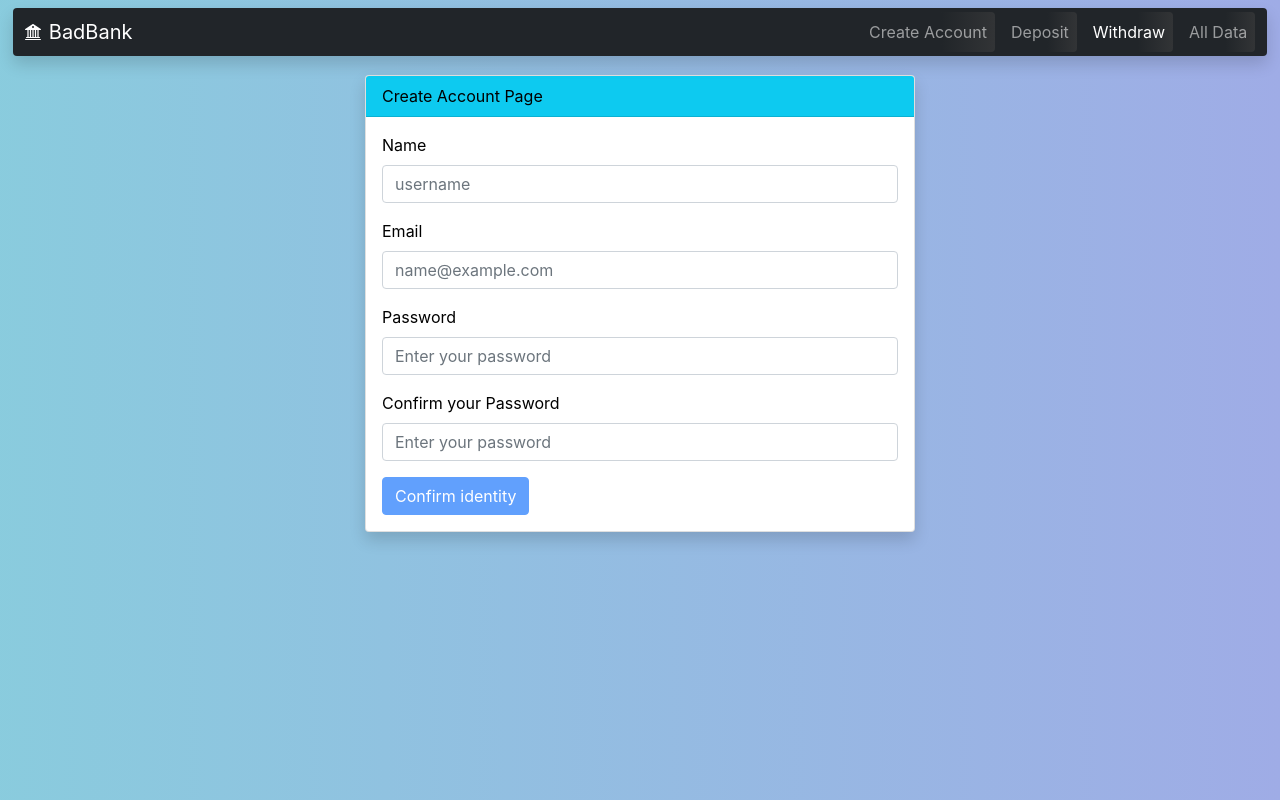
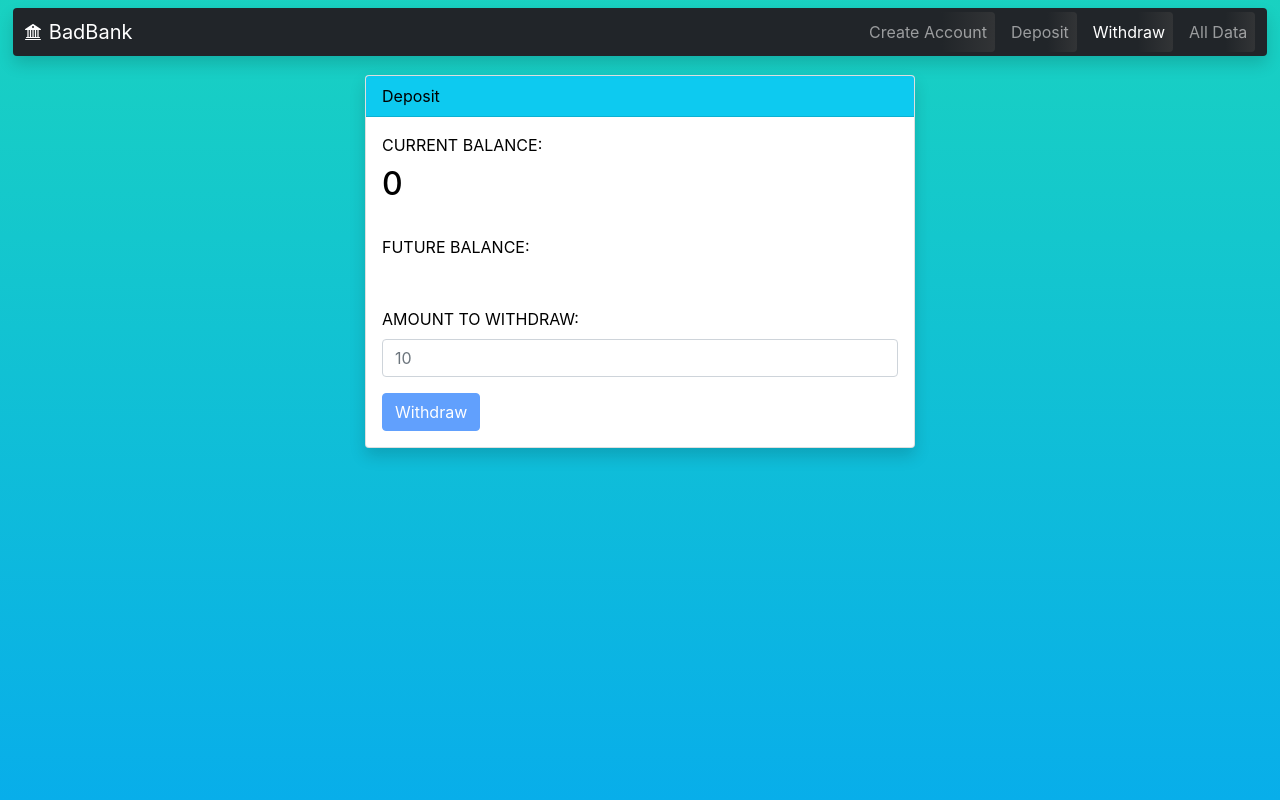
Before and after one commit to jinyo24/banking-app, a React (Create React App) app: page /withdraw in a window 1280 px wide. Built offline with nearby package versions, Linux system fonts and the light colour scheme.

Commit message:
withdraw funtionality implemented

```diff
--- a/src/App.js
+++ b/src/App.js
@@ -2,7 +2,7 @@ import './App.css';
 import { useState } from 'react';
 
 //Routing & Context
-import {BrowserRouter, HashRouter, Route, NavLink, Switch, UserContext} from './context.js';
+import {BrowserRouter, Route, UserContext} from './context.js';
 
 //Components
 import NavBar from './components/navbar.js';
@@ -10,38 +10,27 @@ import Home from './home';
 import CreateAccount from './createaccount.js';
 import Deposit from './deposit.js';
 import AllData from './alldata';
+import Withdraw from './withdraw';
 
 function App() {
 
   const [users, setUsers] = useState({users:[{name:"", email:"", password: "", balance: ""}]});
 
-
-/*   var tooltipTriggerList = document.querySelectorAll('[data-bs-toggle="tooltip"]');
-console.log(tooltipTriggerList) */
-
   return (
+  <UserContext.Provider value={{users, setUsers}}>
     <div className="App">
       <BrowserRouter>
-        <UserContext.Provider value={{users, setUsers}}>
           <NavBar/>
           <Route path="/" exact component={Home}/>
           <Route path="/createaccount" component={CreateAccount}/>
           {/* <Route path="/login" component={Login}/> */}
           <Route path="/deposit" component={Deposit}/>
-          <Route path="/withdraw" component={CreateAccount}/>
+          <Route path="/withdraw" component={Withdraw}/>
           <Route path="/alldata" component={AllData}/>
-        </UserContext.Provider>
       </BrowserRouter>
     </div>
+    </UserContext.Provider>
   );
 }
 
-
-// tooltipTriggerList.Tooltip();
-
-/* var tooltipList = tooltipTriggerList.map(function (tooltipTriggerEl) {
-  return new bootstrap.Tooltip(tooltipTriggerEl)
-}) */
-
-
 export default App;
--- a/src/components/navbar.js
+++ b/src/components/navbar.js
@@ -1,11 +1,10 @@
 import { NavLink } from "react-router-dom";
+import React from "react";
+import { useContext, useState } from "react";
 import { UserContext } from "../context";
-import React from "react";
-import { useEffect, useState } from 'react';
 
 
 function NavBar (){
-    const {users} = React.useContext(UserContext);
 
 
 
@@ -24,15 +23,22 @@ function NavBar (){
                     <div className="navbar-nav ms-auto pt-1 pb-1">
                         <NavLink className="navCreatAccount nav-link ms-2 ps-2 rounded" to="/createaccount" aria-current="page" data-bs-toggle="tooltip" data-bs-placement="buttom" title="Enter your user data to create your profile">Create Account</NavLink>
                         {/* <NavLink className="nav-link" to="/login">Login</NavLink> */}
+
                         <NavLink className="navDeposit nav-link ms-2 ps-2 rounded" to="/deposit" data-bs-toggle="tooltip" data-bs-placement="buttom" title="Add a desire amount to your balance">Deposit</NavLink>
                         <NavLink className="navWithdraw nav-link ms-2 ps-2 rounded" to="/withdraw" data-bs-placement="buttom" title="Retire a desire amount to your balance">Withdraw</NavLink>
+
+                        {/* { ctx.users.users.length > 1 ?
+                            (<><NavLink className="navDeposit nav-link ms-2 ps-2 rounded" to="/deposit" data-bs-toggle="tooltip" data-bs-placement="buttom" title="Add a desire amount to your balance">Deposit</NavLink>
+                             <NavLink className="navWithdraw nav-link ms-2 ps-2 rounded" to="/withdraw" data-bs-placement="buttom" title="Retire a desire amount to your balance">Withdraw</NavLink>
+                            </>)
+                            : (<></>)
+                        } */}
+
                         {/* <NavLink className="nav-link ms-2" to="/balance">Balance</NavLink> */}
                         <NavLink className="navAllData nav-link ms-2 ps-2 rounded" to="/alldata" data-bs-placement="buttom" title="This is a record of all registered user">All Data</NavLink>
                     </div>
                 </div>
-                {/* <p className="text-light">{ctx.users[ctx.users.length-1].name}</p> */}
             </div>
-                {/* users.users[users.users.length-1].name */}
         </nav>
 
         </>);
--- a/src/createaccount.js
+++ b/src/createaccount.js
@@ -1,6 +1,6 @@
 import React from 'react';
 import { UserContext } from "./context";
-import { useEffect, useState } from 'react';
+import { useEffect } from 'react';
 import Card from './components/card.js'
 
 function CreateAccount() {
--- a/src/deposit.js
+++ b/src/deposit.js
@@ -59,7 +59,7 @@ function Deposit() {
                             <div className="mb-3">
                                 <label className="form-label">CURRENT BALANCE:</label>
                                 <br/>
-                                <strong><h2 className="ms-auto">{balance}</h2></strong>
+                                <strong><h2 className="ms-auto">{ isNaN(balance) ? 0 : balance }</h2></strong>
                                 <br/>
                                 <label className="form-label">FUTURE BALANCE:</label>
                                 <br/>
@@ -67,7 +67,7 @@ function Deposit() {
                             </div>
                             <br/>
                             <div className="mb-3">
-                                <label className="form-label">DEPOSIT AMOUNT:</label>
+                                <label className="form-label">AMOUNT TO DEPOSIT:</label>
                                 <input type="number" required min="0" className="form-control" id="depositAmount" placeholder="10" value={deposit} onChange={(e)=>setDeposit(e.currentTarget.value)}/>
 
                             </div>
--- a/src/home.js
+++ b/src/home.js
@@ -1,10 +1,9 @@
 import React from 'react';
 import Card from './components/card';
-import { UserContext } from "./context";
 import imgHome from './images/imgHome.svg';
 
 function Home() {
-    // const ctx = React.useContext(UserContext);
+
     return (
         <>
             <div className="bgPage bgHome">
--- a/src/withdraw.js
+++ b/src/withdraw.js
@@ -1,21 +1,89 @@
 import React from 'react';
-import Card from './components/card';
 import { UserContext } from "./context";
-import imgHome from './images/imgHome.jpg';
+import Card from './components/card.js'
+import { useState, useEffect } from 'react';
+import { Modal } from './components/modal';
 
-function Home() {
-    const ctx = React.useContext(UserContext);
+function Withdraw() {
+
+    const {users} = React.useContext(UserContext);
+    const [balance, setBalance] = useState(parseFloat(users.users[users.users.length-1].balance))
+    const [tempBalance, setTempBalance] = useState(users.users[users.users.length-1].balance);
+    console.log(balance);
+    const [withdraw, setDeposit] = useState(null);
+    console.log(withdraw);
+    const [status, setStatus] = React.useState('');
+    const [btnDisable, setBtnDisable] = React.useState(true);
+
+    function validate(amount) {
+        if (!amount || amount<0) {
+            setStatus('Please enter a positive number');
+            setTimeout(()=>setStatus(''),3000);
+            return false;
+        }
+        return true;
+    };
+
+    function clearForm() {
+        setDeposit(0);
+        setBtnDisable(true);
+    };
+
+    useEffect(()=>{
+        if (validate(withdraw))
+            {setBtnDisable(false);
+            setTempBalance((parseFloat(balance) - parseFloat(withdraw)))
+            }
+        else {
+            setBtnDisable(true);
+        }
+    },[balance, withdraw]);
+
+    function handleClick() {
+        if(!validate(withdraw)) return;
+        users.users[users.users.length-1].balance = parseFloat(balance) - parseFloat(withdraw);
+        setBalance(parseFloat(users.users[users.users.length-1].balance));
+        clearForm();
+    };
+
     return (
         <>
-            <div className="bgPage bgHome">
+            <div className="bgPage bgDeposit">
                 <Card
-                    header = "Welcome Page"
-                    title = "This is your bank"
-                    body = {<img src={imgHome} className="img-fluid" alt="logo" />}
-                />
+                    header = "Deposit"
+                    // title = "Add one or multiple accounts"
+                    status = {status ? (<p className="alert alert-danger" role="alert" style={ {
+                        marginTop: "10px"}}>{status}</p>) : (null)}
+                    body =
+                      {  <>
+                            <div className="mb-3">
+                                <label className="form-label">CURRENT BALANCE:</label>
+                                <br/>
+                                <strong><h2 className="ms-auto">{ isNaN(balance) ? 0 : balance }</h2></strong>
+                                <br/>
+                                <label className="form-label">FUTURE BALANCE:</label>
+                                <br/>
+                                <h2 className="ms-auto">{tempBalance}</h2>
+                            </div>
+                            <br/>
+                            <div className="mb-3">
+                                <label className="form-label">AMOUNT TO WITHDRAW:</label>
+                                <input type="number" required min="0" className="form-control" id="depositAmount" placeholder="10" value={withdraw} onChange={(e)=>setDeposit(e.currentTarget.value)}/>
+
+                            </div>
+                            <div class="col-auto">
+                                <button type="submit" class="btn btn-primary" onClick={handleClick} disabled={btnDisable} data-bs-toggle="modal" data-bs-target="#withdrawSuccess">Withdraw</button>
+                            </div>
+
+                            <Modal
+                                id="withdrawSuccess"
+                                labelledby="successModal"
+                                title="Success operation"
+                                body={"The withdrawal was succesful, your current balance is: " + balance}/>
+                        </>}/>
             </div>
         </>
     );
 }
 
-export default Home;
+export default Withdraw;
```
